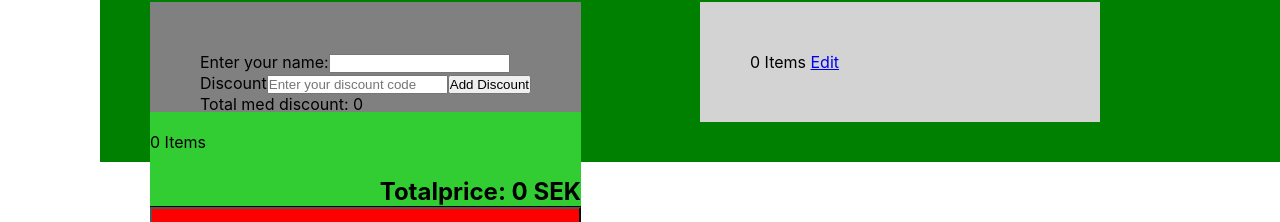
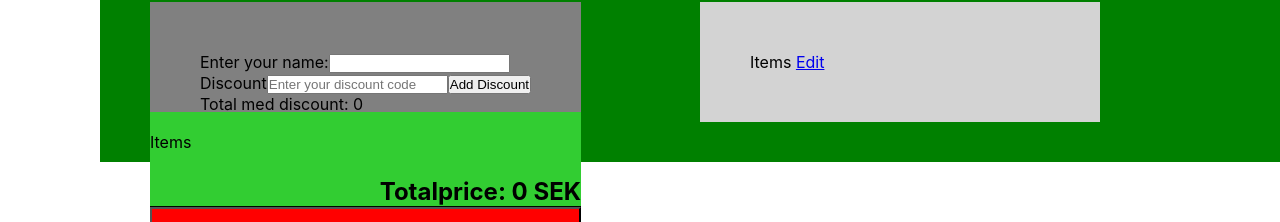
Before and after one commit to bregzor/E-commerce-React, a React (Create React App) app: page /checkout in a window 1280 px wide. Shown: the part 127-349 px from the top of the page. Built offline with nearby package versions, Linux system fonts and the light colour scheme.

Commit message:
updated total nr of items at checkout

```diff
--- a/src/components/CheckOut.jsx
+++ b/src/components/CheckOut.jsx
@@ -63,29 +63,24 @@ export default function CheckOut() {
   const [Loc, setLoc] = useState([])
   let [nrOfItems, setNrOfItems] = useState()
   let [totalPrice, setTotalPrice] = useState()
-  let [total, setTotal] = useState(0)
-  const { sum, setSum } = useContext(ProductContext)
 
   const getCartItems = () => {
     const AllProducts = []
     for (let i = 0; i < localStorage.length; i++) {
       const product = JSON.parse(localStorage.getItem(localStorage.key(i)))
       AllProducts.push(product)
+      let qty = AllProducts[i].addCount
+      nrOfItems = Object.keys(AllProducts).length + qty
     }
     setLoc(AllProducts)
     totalPrice = AllProducts.reduce((a, { price }) => a + price, 0)
     setTotalPrice(totalPrice)
-
-    nrOfItems = Object.keys(AllProducts).length
     setNrOfItems(nrOfItems)
   }
 
   useEffect(() => {
     getCartItems()
   }, [])
-
-  console.log(sum)
-  console.log(totalPrice)
 
   return (
     <>
--- a/src/components/TotalSum.jsx
+++ b/src/components/TotalSum.jsx
@@ -48,7 +48,7 @@ export default function TotalSum() {
       {" "}
       <TotalHeader>
         {" "}
-  Totalprice{withDiscount}: {total} SEK
+        Totalprice{withDiscount}: {total} SEK
       </TotalHeader>{" "}
     </>
   )
```
